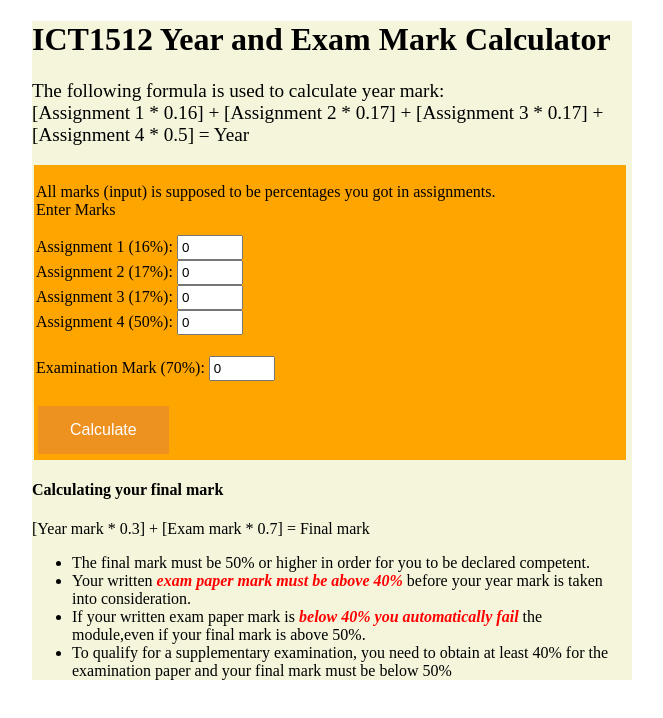
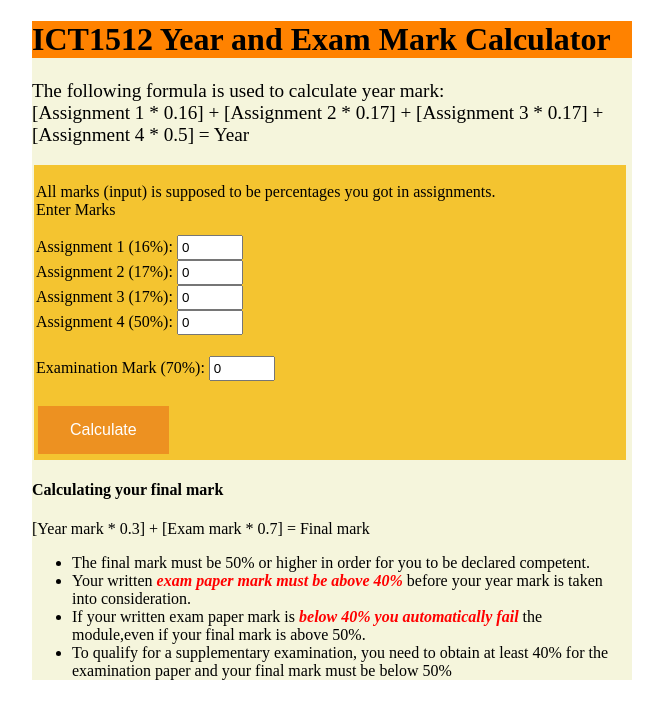
Before and after one commit to ckabuya/myict1512marks, a plain HTML site: page index.html in a window 1280 px wide. Shown: the whole page, without its empty margins (308-971 px from the left). Drawn offline with Linux system fonts and the light colour scheme.

Commit message:
Update index.html

```diff
--- a/index.html
+++ b/index.html
@@ -21,7 +21,7 @@
 
     }
     #content{
-        background-color: orange;
+        background-color: #F4C430;
         padding:2px;
         margin:2px;
     }
@@ -64,7 +64,7 @@
     </style>
 <body>
 <div id="AllContainer">
-<h1 style='color: black'>ICT1512 Year and Exam Mark Calculator</h1>
+<h1 style='background-color:#FF8200; color: black'>ICT1512 Year and Exam Mark Calculator</h1>
 <div style="border:1 black thin; font-size: 1.2em">
 <p>The following formula is used to calculate   year mark:<br/>
 [Assignment 1 * 0.16] + [Assignment 2 * 0.17] + [Assignment 3 * 0.17] + [Assignment 4 * 0.5] = Year  <br/>
```
